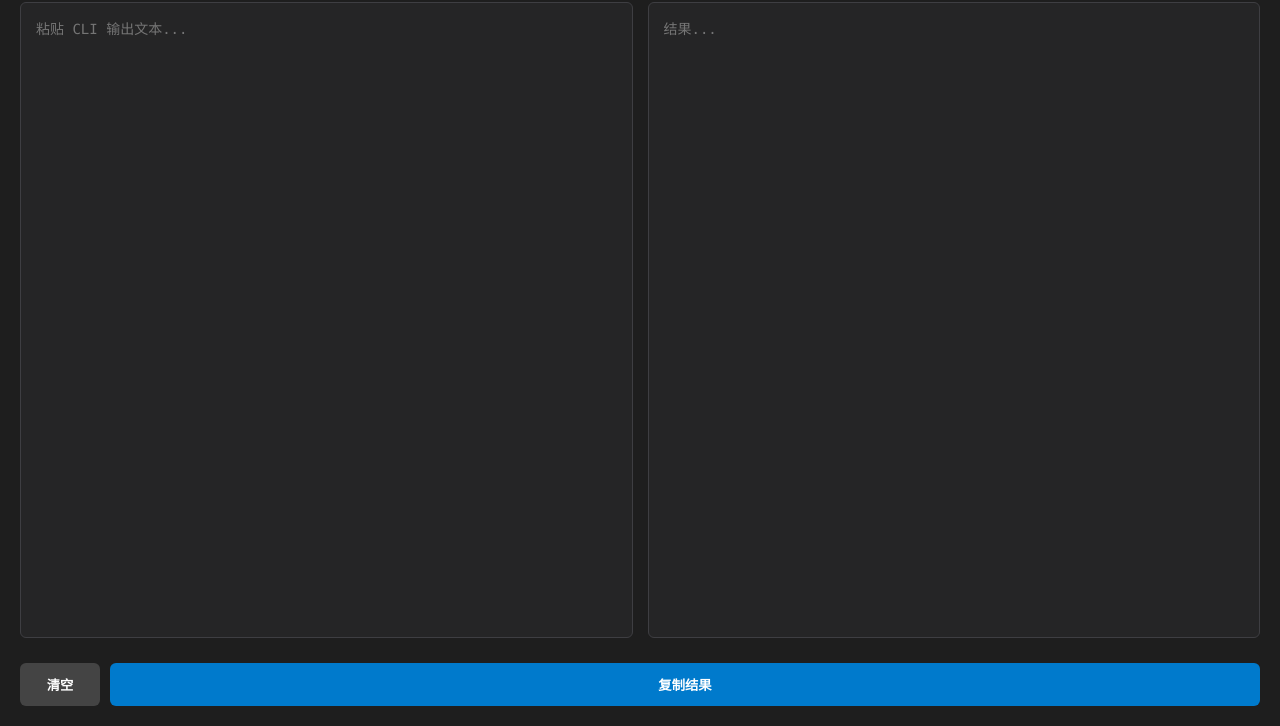
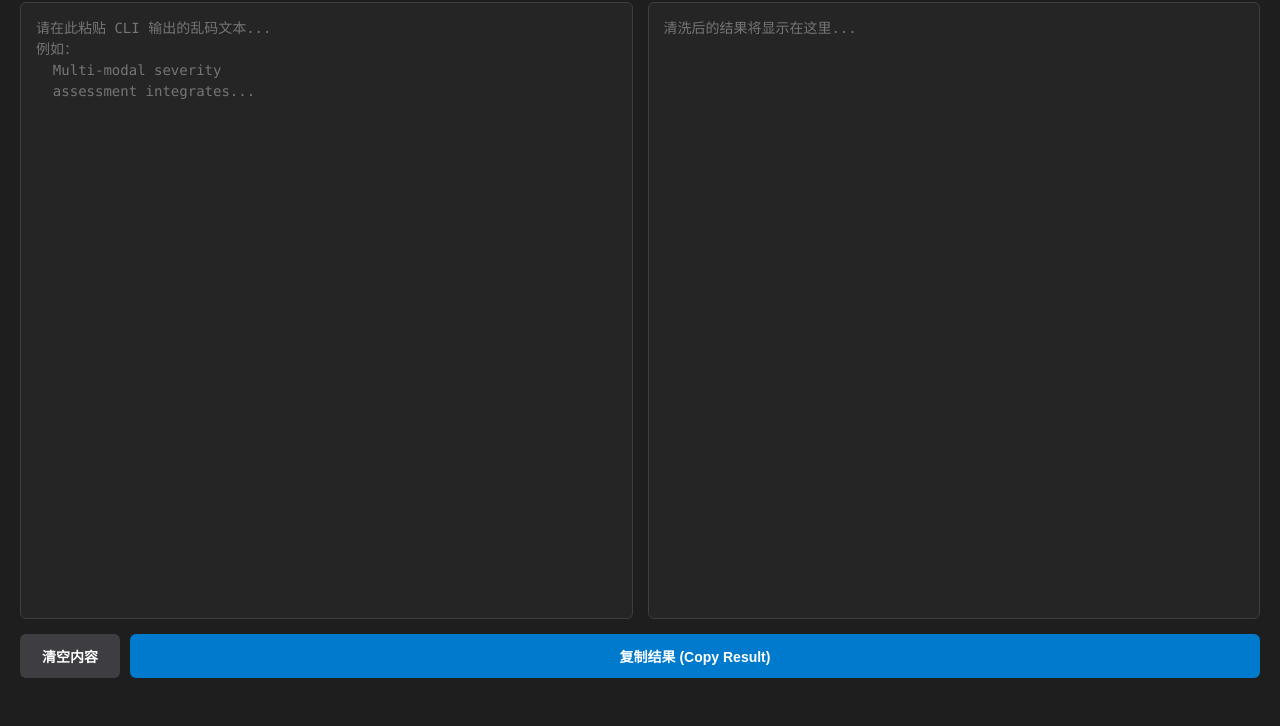
Before and after one commit to corey-101/clean-text-tool, a plain HTML site: page index.html in a window 1280 px wide. Shown: the part 74-800 px from the top of the page. Drawn offline with Linux system fonts and the light colour scheme.

Commit message:
Update index.html

```diff
--- a/index.html
+++ b/index.html
@@ -3,40 +3,134 @@
 <head>
     <meta charset="UTF-8">
     <meta name="viewport" content="width=device-width, initial-scale=1.0">
-    <title>Cloud Code Cleaner v2.0</title>
+    <title>Cloud Code 格式清洗工具</title>
     <style>
-        /* 样式保持不变，为了节省篇幅我只列出核心改动，你可以直接全选覆盖 */
-        :root { --bg-color: #1e1e1e; --text-color: #d4d4d4; --input-bg: #252526; --border-color: #3e3e42; --accent-color: #007acc; }
-        body { background-color: var(--bg-color); color: var(--text-color); font-family: 'Segoe UI', sans-serif; margin: 0; padding: 20px; display: flex; flex-direction: column; height: 100vh; box-sizing: border-box; }
-        h1 { font-size: 1.2rem; color: #fff; text-align: center; margin-bottom: 15px; }
-        .container { display: flex; flex-direction: column; gap: 15px; flex: 1; }
-        textarea { width: 100%; flex: 1; background-color: var(--input-bg); color: var(--text-color); border: 1px solid var(--border-color); border-radius: 6px; padding: 15px; font-family: 'Consolas', monospace; font-size: 14px; resize: none; outline: none; }
-        textarea:focus { border-color: var(--accent-color); }
-        .controls { display: flex; gap: 10px; }
-        button { flex: 1; padding: 12px; border: none; border-radius: 6px; font-weight: bold; cursor: pointer; color: white; transition: background 0.2s; }
-        #btn-copy { background-color: var(--accent-color); }
-        #btn-copy:hover { background-color: #005f9e; }
-        #btn-clear { background-color: #444; flex: 0 0 80px; }
-        #btn-clear:hover { background-color: #555; }
-        .status { text-align: center; font-size: 0.9rem; height: 20px; color: #4ec9b0; margin-top: 5px;}
-        @media (min-width: 768px) { .container { flex-direction: row; } }
+        :root {
+            --bg-color: #1e1e1e;
+            --text-color: #d4d4d4;
+            --input-bg: #252526;
+            --border-color: #3e3e42;
+            --accent-color: #007acc;
+            --accent-hover: #005f9e;
+            --success-color: #4ec9b0;
+        }
+
+        body {
+            background-color: var(--bg-color);
+            color: var(--text-color);
+            font-family: 'Segoe UI', Tahoma, Geneva, Verdana, sans-serif;
+            margin: 0;
+            padding: 20px;
+            display: flex;
+            flex-direction: column;
+            height: 100vh;
+            box-sizing: border-box;
+        }
+
+        h1 {
+            font-size: 1.2rem;
+            margin-bottom: 15px;
+            color: #fff;
+            text-align: center;
+            font-weight: 600;
+        }
+
+        .container {
+            display: flex;
+            flex-direction: column;
+            gap: 15px;
+            flex: 1;
+            min-height: 0; /* 防止flex子元素溢出 */
+        }
+
+        textarea {
+            width: 100%;
+            flex: 1;
+            background-color: var(--input-bg);
+            color: var(--text-color);
+            border: 1px solid var(--border-color);
+            border-radius: 6px;
+            padding: 15px;
+            font-family: 'Consolas', 'Courier New', monospace;
+            font-size: 14px;
+            line-height: 1.5;
+            resize: none;
+            outline: none;
+            box-sizing: border-box;
+        }
+
+        textarea:focus {
+            border-color: var(--accent-color);
+        }
+
+        /* 移动端适配：竖向排列 */
+        @media (min-width: 768px) {
+            .container {
+                flex-direction: row;
+            }
+        }
+
+        .controls {
+            display: flex;
+            gap: 10px;
+            margin-top: 15px;
+        }
+
+        button {
+            flex: 1;
+            padding: 12px;
+            border: none;
+            border-radius: 6px;
+            font-weight: bold;
+            cursor: pointer;
+            transition: background 0.2s;
+            color: white;
+            font-size: 14px;
+        }
+
+        #btn-copy {
+            background-color: var(--accent-color);
+        }
+        #btn-copy:hover {
+            background-color: var(--accent-hover);
+        }
+
+        #btn-clear {
+            background-color: #3e3e42;
+            flex: 0 0 100px;
+        }
+        #btn-clear:hover {
+            background-color: #555;
+        }
+
+        .status-bar {
+            text-align: center;
+            height: 20px;
+            margin-top: 8px;
+            font-size: 0.9rem;
+            color: var(--success-color);
+        }
     </style>
 </head>
 <body>
 
-    <h1>📋 Cloud Code 格式清洗工具 (修复版)</h1>
+    <h1>📋 Cloud Code 格式清洗工具</h1>
 
     <div class="container">
-        <textarea id="input" placeholder="粘贴 CLI 输出文本..."></textarea>
-        <textarea id="output" placeholder="结果..." readonly></textarea>
+        <textarea id="input" placeholder="请在此粘贴 CLI 输出的乱码文本...
+例如：
+  Multi-modal severity
+  assessment integrates..."></textarea>
+
+        <textarea id="output" placeholder="清洗后的结果将显示在这里..." readonly></textarea>
     </div>
 
-    <div class="status" id="status-msg"></div>
+    <div class="controls">
+        <button id="btn-clear">清空内容</button>
+        <button id="btn-copy">复制结果 (Copy Result)</button>
+    </div>
 
-    <div class="controls">
-        <button id="btn-clear">清空</button>
-        <button id="btn-copy">复制结果</button>
-    </div>
+    <div class="status-bar" id="status-msg"></div>
 
     <script>
         const input = document.getElementById('input');
@@ -45,53 +139,52 @@
         const btnClear = document.getElementById('btn-clear');
         const statusMsg = document.getElementById('status-msg');
 
+        // 核心清洗逻辑
         function cleanText(text) {
             if (!text) return '';
 
-            // ----------------------------------------------------
-            // 核心修正区：Strict Regex Logic
-            // ----------------------------------------------------
-
-            // 旧版错误逻辑：\s+ 吃掉了换行符
-            // text.replace(/(?<=\S)\n\s+(?=[^-\d*•])/g, ' ');
-
-            // ✅ 新版正确逻辑：
-            // 1. ([^\n])      -> 捕获上一行的最后一个字（确保不是空行）
-            // 2. \n           -> 匹配换行符
-            // 3. [ \t]+       -> 仅匹配水平空白（空格/Tab），严禁匹配 \n
-            // 4. (?=[^-\d*•]) -> 确保下一行不是列表符号
-
+            // 1. 【断行合并】Merge Lines
+            // 逻辑：找到“上一行末尾(非换行)” + “换行符” + “缩进(空格或Tab)”
+            // 保护机制：如果缩进后面跟着 - * • 数字，则认为是列表或标题，不合并。
             let cleaned = text.replace(/([^\n])\n[ \t]+(?=[^-\d*•])/g, '$1 ');
 
-            // ----------------------------------------------------
+            // 2. 【强制顶格】Force Flush Left
+            // 逻辑：找到行首（开头或换行符后）的缩进。
+            // 保护机制：如果缩进后面跟着 - * • (列表符号)，则保留缩进。
+            // 关键点：\d (数字) 不在保护名单里，所以 "  2.4 Title" 会变成 "2.4 Title" (顶格)。
+            cleaned = cleaned.replace(/(^|\n)[ \t]+(?=[^-*•])/g, '$1');
 
-            // 去除首尾多余空白（解决第一行缩进问题）
-            cleaned = cleaned.trim();
-
-            // 压缩句中可能出现的多余空格
+            // 3. 【细节优化】Polishing
+            // 压缩句中可能因合并产生的多余空格 (2个以上变1个)
             cleaned = cleaned.replace(/ +/g, ' ');
 
-            // 可选：如果列表项被压缩太紧，可以在这里把列表项前的换行找回来
-            // (通常上面的正则已经保护了列表，这步是双重保险)
-            // cleaned = cleaned.replace(/(\S)\s+(- )/g, '$1\n$2');
+            // 去除首尾空白
+            cleaned = cleaned.trim();
 
             return cleaned;
         }
 
+        // 实时监听输入
         input.addEventListener('input', () => {
-            output.value = cleanText(input.value);
+            const raw = input.value;
+            output.value = cleanText(raw);
         });
 
+        // 复制按钮
         btnCopy.addEventListener('click', async () => {
             if (!output.value) return;
             try {
                 await navigator.clipboard.writeText(output.value);
-                showStatus('✅ 已复制！');
+                showStatus('✅ 复制成功！');
             } catch (err) {
-                showStatus('❌ 复制失败');
+                // 兜底策略：如果 writeText 失败（如非 HTTPS 环境），尝试传统方法
+                output.select();
+                document.execCommand('copy');
+                showStatus('✅ 已复制');
             }
         });
 
+        // 清空按钮
         btnClear.addEventListener('click', () => {
             input.value = '';
             output.value = '';
@@ -99,9 +192,12 @@
             showStatus('');
         });
 
+        // 状态提示显示
         function showStatus(msg) {
             statusMsg.textContent = msg;
-            setTimeout(() => statusMsg.textContent = '', 2000);
+            setTimeout(() => {
+                statusMsg.textContent = '';
+            }, 2000);
         }
     </script>
 </body>
```
